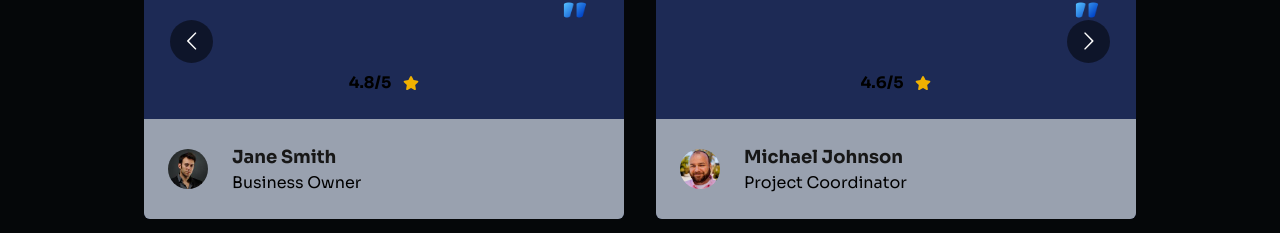
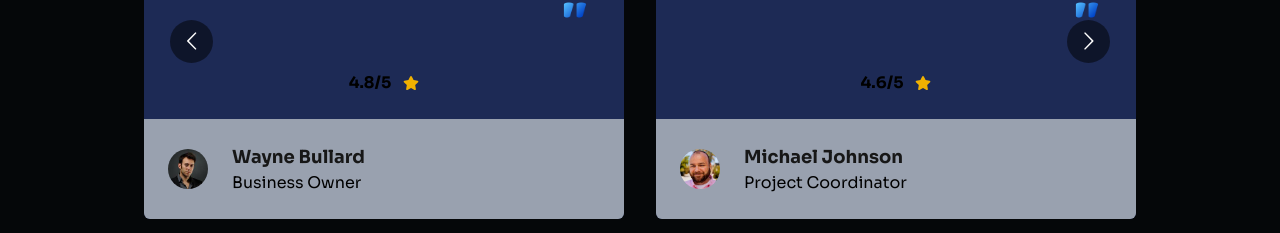
Before and after one commit to Sharon1347/Dev-Portfolio, a Next.js app: page / in a window 1280 px wide. Shown: the part 4827-5060 px from the top of the page. Built offline with nearby package versions, Linux system fonts and the light colour scheme.

Commit message:
Updated data.ts file

```diff
--- a/Data/data.ts
+++ b/Data/data.ts
@@ -187,7 +187,7 @@ export const BaseInfo = {
       image: "/images/u1.jpg",
     },
     {
-      name: "Jane Smith",
+      name: "Wayne Bullard",
       review:
         "Highly skilled developers who understand the client's vision and execute perfectly.",
       rating: 4.8,
```
